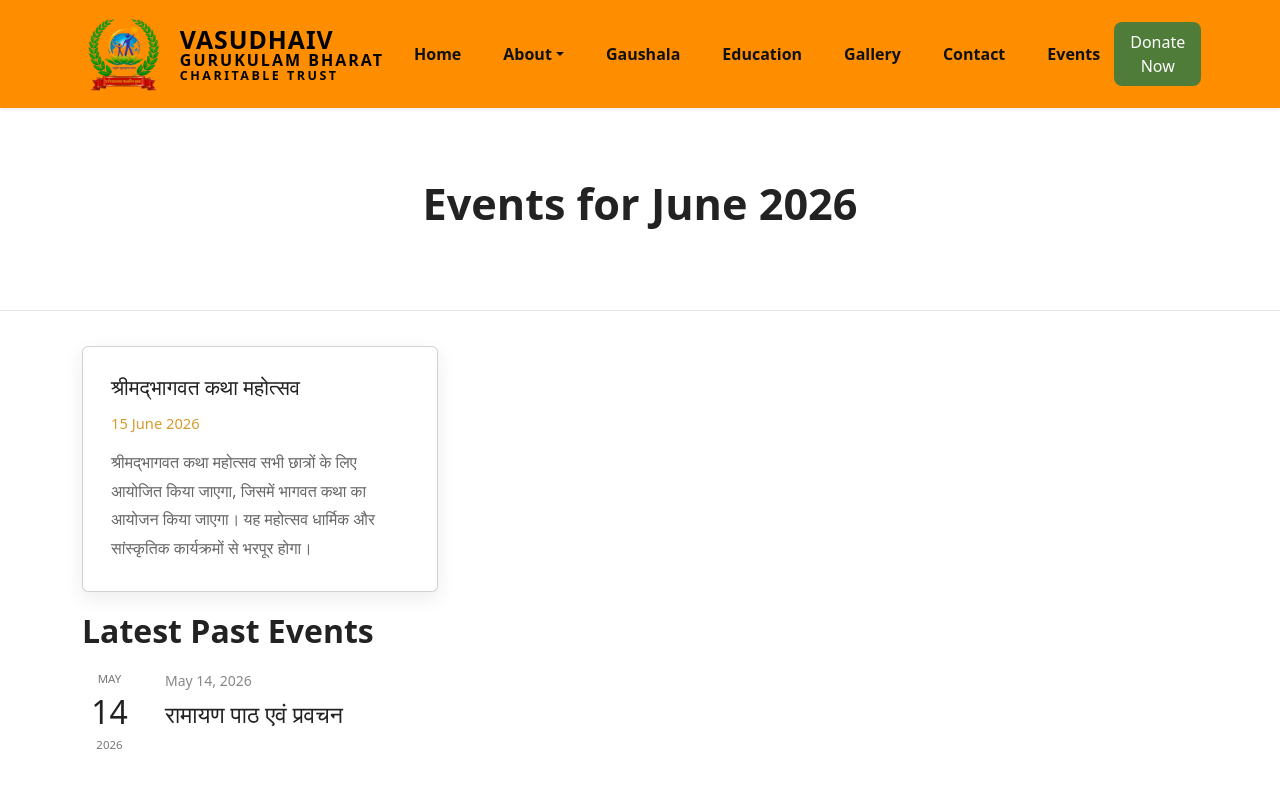
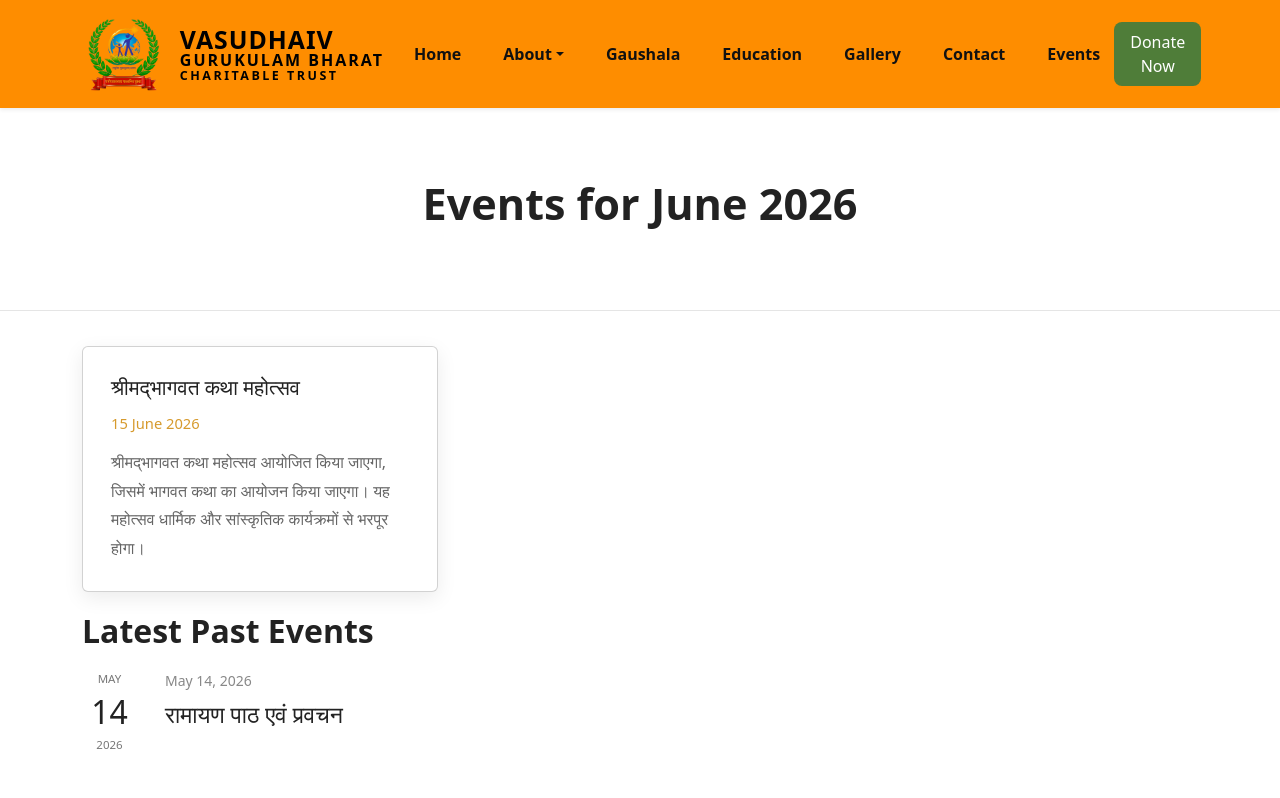
Before and after one commit to dipu4432/GURUKULAM, a React (Vite) app: page /events in a window 1280 px wide. Shown: the top 798 px of the page. Built offline with nearby package versions, Linux system fonts and the light colour scheme.

Commit message:
correcting text

```diff
--- a/src/components/events.jsx
+++ b/src/components/events.jsx
@@ -20,7 +20,7 @@ function Events() {
     {
       title: "श्रीमद्भागवत कथा महोत्सव",
       date: "15 June 2026",
-      description: "श्रीमद्भागवत कथा महोत्सव सभी छात्रों के लिए आयोजित किया जाएगा, जिसमें भागवत कथा का आयोजन किया जाएगा। यह महोत्सव धार्मिक और सांस्कृतिक कार्यक्रमों से भरपूर होगा।",
+      description: "श्रीमद्भागवत कथा महोत्सव आयोजित किया जाएगा, जिसमें भागवत कथा का आयोजन किया जाएगा। यह महोत्सव धार्मिक और सांस्कृतिक कार्यक्रमों से भरपूर होगा।",
     }
   ];
 
```
